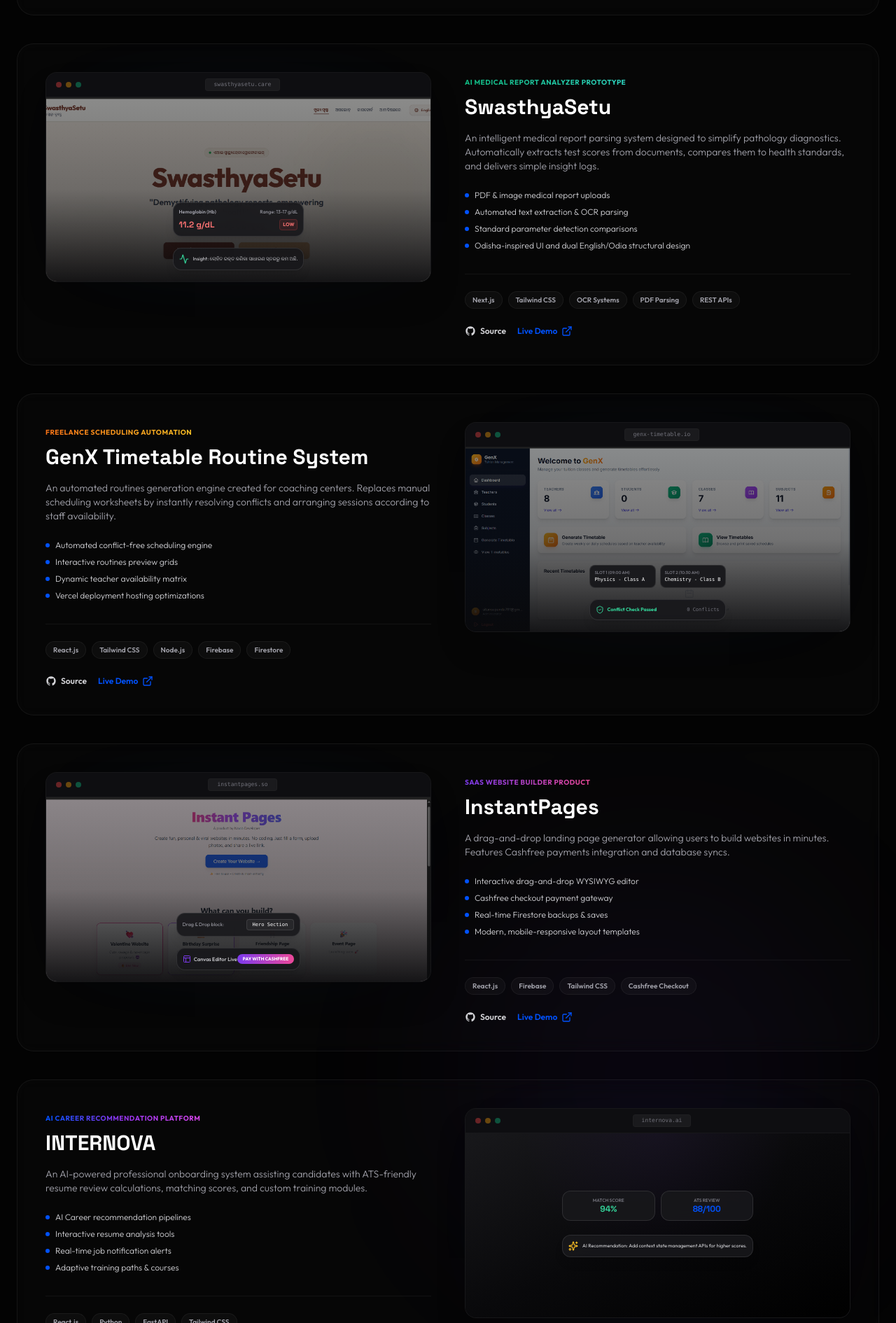
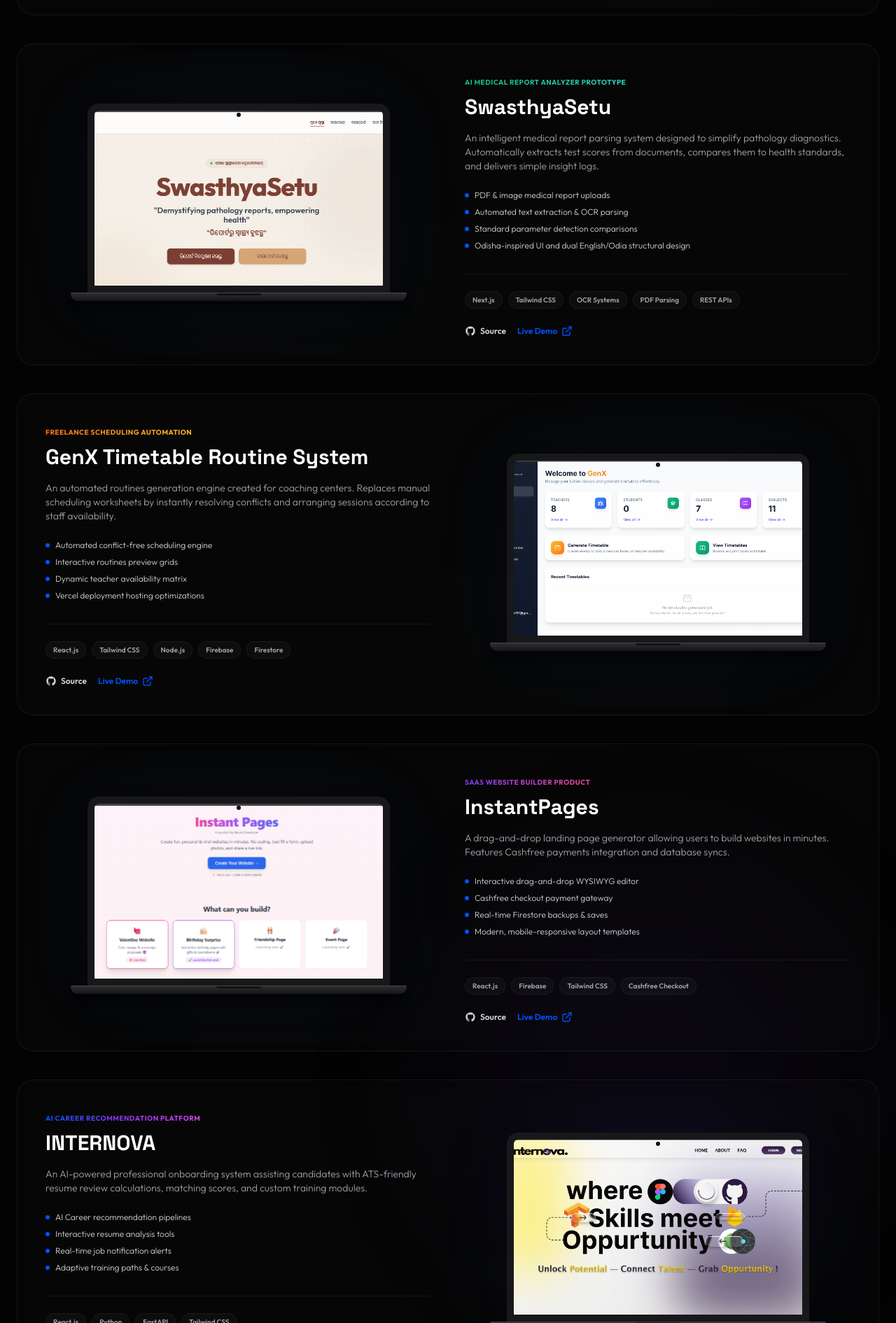
Before and after one commit to hellossp/portfolio, a React (Vite) app: page / in a window 1280 px wide. Shown: the part 2850-4740 px from the top of the page at 70% size. Built offline with nearby package versions, Linux system fonts and the light colour scheme.

Commit message:
feat: implement high-fidelity laptop device mockups for all projects and integrate internova screenshot

```diff
--- a/src/components/Projects.jsx
+++ b/src/components/Projects.jsx
@@ -1,6 +1,6 @@
 import { useState, useRef } from 'react';
 import { motion } from 'framer-motion';
-import { ExternalLink, Sparkles, Layout, ShieldCheck, FileText, Calendar, Clock, Database, Activity } from 'lucide-react';
+import { ExternalLink } from 'lucide-react';
 
 const GithubIcon = (props) => (
   <svg viewBox="0 0 24 24" fill="currentColor" {...props}>
@@ -8,45 +8,37 @@
   </svg>
 );
 
-const DeviceMockup = ({ screenshot, url, children }) => {
+const LaptopMockup = ({ screenshot }) => {
   return (
-    <div className="w-full h-full bg-zinc-950 border border-white/[0.06] rounded-2xl overflow-hidden shadow-2xl relative flex flex-col group/device transition-all duration-500 hover:border-white/[0.12] hover:shadow-zinc-900/50 select-none">
-      {/* Browser Header */}
-      <div className="flex items-center justify-between px-3.5 py-2 bg-zinc-900/40 border-b border-white/[0.04] shrink-0 z-10">
-        <div className="flex space-x-1.5">
-          <span className="w-2 h-2 rounded-full bg-red-500/40" />
-          <span className="w-2 h-2 rounded-full bg-amber-500/40" />
-          <span className="w-2 h-2 rounded-full bg-emerald-500/40" />
+    <div className="w-full max-w-[460px] lg:max-w-[480px] mx-auto flex flex-col items-center select-none group/laptop">
+      {/* Laptop Screen / Display Lid */}
+      <div className="w-[90%] aspect-[1.6/1] bg-[#0a0a0b] border-[10px] border-[#18181b] rounded-t-2xl shadow-2xl relative flex flex-col overflow-hidden transition-all duration-500 group-hover/laptop:border-[#27272a]">
+
+        {/* Web Camera Sensor */}
+        <div className="absolute top-[3px] left-1/2 -translate-x-1/2 w-1.5 h-1.5 rounded-full bg-black border border-white/5 flex items-center justify-center z-20">
+          <div className="w-0.5 h-0.5 rounded-full bg-blue-900/60" />
         </div>
-        <div className="text-[8px] font-mono text-zinc-500 bg-white/5 px-3 py-0.5 rounded border border-white/[0.02] max-w-[140px] truncate">
-          {url}
+
+        {/* Display Screen */}
+        <div className="flex-1 relative w-full h-full overflow-hidden bg-zinc-950">
+          <img
+            src={screenshot}
+            alt="App Display UI"
+            className="w-full h-full object-cover object-top transition-transform duration-700 ease-out group-hover/laptop:scale-105"
+          />
+          {/* Subtle screen glare/reflection */}
+          <div className="absolute inset-0 bg-gradient-to-tr from-transparent via-white/[0.03] to-transparent pointer-events-none z-10" />
         </div>
-        <div className="w-6" />
       </div>
 
-      {/* Screen Frame */}
-      <div className="flex-1 relative overflow-hidden bg-zinc-950 flex items-center justify-center min-h-0">
-        {screenshot ? (
-          <div className="absolute inset-0 w-full h-full overflow-hidden">
-            <img
-              src={screenshot}
-              alt="App UI Screenshot"
-              className="w-full h-full object-cover object-top transition-transform duration-700 ease-out group-hover/device:scale-105 filter brightness-[0.55] group-hover/device:brightness-[0.75]"
-            />
-            {/* Dark gradient overlay */}
-            <div className="absolute inset-0 bg-gradient-to-t from-zinc-950/90 via-zinc-950/20 to-transparent pointer-events-none" />
-          </div>
-        ) : (
-          <div className="absolute inset-0 bg-gradient-to-br from-zinc-900 via-zinc-950 to-black flex items-center justify-center p-4">
-            <div className="absolute inset-0 bg-[radial-gradient(ellipse_at_top,rgba(124,58,237,0.06),transparent_50%)]" />
-          </div>
-        )}
+      {/* Laptop Keyboard Base & Hinge */}
+      <div className="w-full h-[12px] bg-gradient-to-b from-[#2d2d30] to-[#18181b] rounded-t-[2px] rounded-b-[12px] border-t border-[#464649] relative shadow-lg">
+        {/* Front Opening Notch */}
+        <div className="absolute top-0 left-1/2 -translate-x-1/2 w-16 h-[3px] bg-[#121214] rounded-b-[3px]" />
+      </div>
 
-        {/* Floating details / widgets */}
-        <div className="relative w-full h-full p-4 flex flex-col justify-end z-10 min-h-0">
-          {children}
-        </div>
-      </div>
+      {/* Shadow base depth */}
+      <div className="w-[94%] h-[6px] bg-black/40 rounded-full blur-[4px] mt-[1px] transition-all duration-500 group-hover/laptop:w-[96%] group-hover/laptop:bg-black/60" />
     </div>
   );
 };
@@ -66,30 +58,7 @@
       'Task verification & cloud file backups',
       'Granular dashboards for employees and administrators'
     ],
-    mockup: (
-      <DeviceMockup screenshot="/projects/workforce.png" url="workforce-review.io">
-        <div className="space-y-2 max-w-[90%] mx-auto mb-1">
-          {/* Punch Card Status */}
-          <div className="bg-zinc-900/90 border border-white/10 p-2 rounded-xl backdrop-blur-md shadow-lg transform -translate-y-1 group-hover/device:translate-y-[-6px] transition-transform duration-500">
-            <div className="flex items-center justify-between text-[8px]">
-              <div className="flex items-center space-x-1.5">
-                <span className="w-1.5 h-1.5 rounded-full bg-emerald-400 animate-pulse" />
-                <span className="font-bold text-emerald-400 font-mono">PUNCHED IN</span>
-              </div>
-              <span className="text-zinc-500 font-mono text-[7px]">Active Shift</span>
-            </div>
-          </div>
-          {/* Deliverable Badge */}
-          <div className="bg-zinc-900/90 border border-white/10 p-2 rounded-xl backdrop-blur-md shadow-lg transform translate-y-1 group-hover/device:translate-y-0 transition-transform duration-500 text-[8px] space-y-1.5">
-            <span className="text-zinc-400 font-semibold block text-[7px] uppercase tracking-wide">Recent Upload</span>
-            <div className="flex justify-between border-b border-white/5 pb-1">
-              <span className="text-zinc-300">Firebase_Listener_Fix.js</span>
-              <span className="text-emerald-400 font-medium font-mono text-[7px]">VERIFIED</span>
-            </div>
-          </div>
-        </div>
-      </DeviceMockup>
-    )
+    screenshot: '/projects/workforce.png'
   },
   {
     title: 'SwasthyaSetu',
@@ -105,28 +74,7 @@
       'Standard parameter detection comparisons',
       'Odisha-inspired UI and dual English/Odia structural design'
     ],
-    mockup: (
-      <DeviceMockup screenshot="/projects/swasthyasetu.png" url="swasthyasetu.care">
-        <div className="space-y-2 max-w-[90%] mx-auto mb-1">
-          <div className="bg-zinc-900/90 border border-white/10 p-2 rounded-xl backdrop-blur-md shadow-lg transform -translate-y-1 group-hover/device:translate-y-[-6px] transition-transform duration-500 space-y-1">
-            <div className="flex justify-between items-center text-[7px] text-zinc-400">
-              <span className="font-semibold">Hemoglobin (Hb)</span>
-              <span>Range: 13-17 g/dL</span>
-            </div>
-            <div className="flex justify-between items-center">
-              <span className="text-xs font-bold text-red-400 font-display">11.2 g/dL</span>
-              <span className="px-1 py-0.5 rounded bg-red-500/10 border border-red-500/20 text-red-400 text-[7px] font-bold">LOW</span>
-            </div>
-          </div>
-          <div className="bg-zinc-900/90 border border-white/10 p-2 rounded-xl backdrop-blur-md shadow-lg transform translate-y-1 group-hover/device:translate-y-0 transition-transform duration-500 flex items-center space-x-1.5">
-            <Activity className="w-3.5 h-3.5 text-emerald-400 shrink-0" />
-            <span className="text-[7px] text-zinc-300 leading-tight">
-              Insight: ଲୋହିତ ରକ୍ତ କଣିକା ସାଧାରଣ ସ୍ତରରୁ କମ ଅଛି.
-            </span>
-          </div>
-        </div>
-      </DeviceMockup>
-    )
+    screenshot: '/projects/swasthyasetu.png'
   },
   {
     title: 'GenX Timetable Routine System',
@@ -142,29 +90,7 @@
       'Dynamic teacher availability matrix',
       'Vercel deployment hosting optimizations'
     ],
-    mockup: (
-      <DeviceMockup screenshot="/projects/genx.png" url="genx-timetable.io">
-        <div className="space-y-2 max-w-[90%] mx-auto mb-1">
-          <div className="grid grid-cols-2 gap-1.5 text-[7px] transform -translate-y-1 group-hover/device:translate-y-[-6px] transition-transform duration-500">
-            <div className="bg-zinc-900/95 border border-white/10 p-1.5 rounded-lg backdrop-blur-md">
-              <span className="text-zinc-500 block font-semibold text-[6px]">SLOT 1 (09:00 AM)</span>
-              <span className="text-white block font-mono font-medium">Physics - Class A</span>
-            </div>
-            <div className="bg-zinc-900/95 border border-white/10 p-1.5 rounded-lg backdrop-blur-md">
-              <span className="text-zinc-500 block font-semibold text-[6px]">SLOT 2 (10:30 AM)</span>
-              <span className="text-white block font-mono font-medium">Chemistry - Class B</span>
-            </div>
-          </div>
-          <div className="bg-zinc-900/90 border border-white/10 p-2 rounded-xl backdrop-blur-md shadow-lg transform translate-y-1 group-hover/device:translate-y-0 transition-transform duration-500 flex items-center justify-between text-[7px]">
-            <div className="flex items-center space-x-1">
-              <ShieldCheck className="w-3 h-3 text-emerald-400" />
-              <span className="text-emerald-400 font-bold">Conflict Check Passed</span>
-            </div>
-            <span className="text-zinc-500 font-mono">0 Conflicts</span>
-          </div>
-        </div>
-      </DeviceMockup>
-    )
+    screenshot: '/projects/genx.png'
   },
   {
     title: 'InstantPages',
@@ -180,25 +106,7 @@
       'Real-time Firestore backups & saves',
       'Modern, mobile-responsive layout templates'
     ],
-    mockup: (
-      <DeviceMockup screenshot="/projects/instantpages.png" url="instantpages.so">
-        <div className="space-y-2 max-w-[90%] mx-auto mb-1">
-          <div className="bg-zinc-900/90 border border-white/10 p-2 rounded-xl backdrop-blur-md shadow-lg transform -translate-y-1 group-hover/device:translate-y-[-6px] transition-transform duration-500 flex justify-between items-center text-[7px]">
-            <span className="text-zinc-400">Drag & Drop block:</span>
-            <div className="bg-white/5 border border-white/10 px-2 py-0.5 rounded text-white font-mono">Hero Section</div>
-          </div>
-          <div className="bg-zinc-900/90 border border-white/10 p-2 rounded-xl backdrop-blur-md shadow-lg transform translate-y-1 group-hover/device:translate-y-0 transition-transform duration-500 flex items-center justify-between text-[7.5px]">
-            <div className="flex items-center space-x-1">
-              <Layout className="w-3 h-3 text-accentPurple" />
-              <span className="text-zinc-300 font-medium">Canvas Editor Live</span>
-            </div>
-            <div className="bg-gradient-to-r from-accentPurple to-pink-500 text-white font-bold px-2 py-0.5 rounded-full text-[6.5px]">
-              PAY WITH CASHFREE
-            </div>
-          </div>
-        </div>
-      </DeviceMockup>
-    )
+    screenshot: '/projects/instantpages.png'
   },
   {
     title: 'INTERNOVA',
@@ -214,29 +122,7 @@
       'Real-time job notification alerts',
       'Adaptive training paths & courses'
     ],
-    mockup: (
-      <DeviceMockup screenshot={null} url="internova.ai">
-        <div className="space-y-3 max-w-[90%] mx-auto mb-1 h-full flex flex-col justify-center">
-          <div className="grid grid-cols-2 gap-2 text-center text-[7.5px] transform -translate-y-1 group-hover/device:translate-y-[-6px] transition-transform duration-500">
-            <div className="bg-zinc-900/90 border border-white/10 p-2 rounded-xl backdrop-blur-md">
-              <span className="text-zinc-500 uppercase block font-semibold text-[6.5px]">Match Score</span>
-              <span className="text-xs font-bold text-emerald-400 font-display">94%</span>
-            </div>
-            <div className="bg-zinc-900/90 border border-white/10 p-2 rounded-xl backdrop-blur-md">
-              <span className="text-zinc-500 uppercase block font-semibold text-[6.5px]">ATS Review</span>
-              <span className="text-xs font-bold text-accentBlue font-display">88/100</span>
-            </div>
-          </div>
-
-          <div className="bg-zinc-900/90 border border-white/10 p-2 rounded-xl backdrop-blur-md shadow-lg transform translate-y-1 group-hover/device:translate-y-0 transition-transform duration-500 flex items-center space-x-1.5">
-            <Sparkles className="w-3.5 h-3.5 text-amber-400 shrink-0" />
-            <span className="text-[7px] text-zinc-300 leading-tight">
-              AI Recommendation: Add context state management APIs for higher scores.
-            </span>
-          </div>
-        </div>
-      </DeviceMockup>
-    )
+    screenshot: '/projects/internova.png'
   }
 ];
 
@@ -343,9 +229,9 @@
       </div>
 
       {/* Visual Mockup Canvas */}
-      <div className={`flex-1 h-[260px] md:h-[300px] flex items-center justify-center order-1 ${isEven ? 'lg:order-2' : 'lg:order-1'} group-hover:scale-[1.01] transition-transform duration-500 relative`}>
-        <div className="absolute inset-0 bg-radial-glow blur-2xl opacity-40 group-hover:opacity-75 transition-opacity duration-500" />
-        {project.mockup}
+      <div className={`flex-1 flex items-center justify-center order-1 ${isEven ? 'lg:order-2' : 'lg:order-1'} group-hover:scale-[1.01] transition-transform duration-500 relative py-6`}>
+        <div className="absolute inset-0 bg-radial-glow blur-2xl opacity-40 group-hover:opacity-75 transition-opacity duration-500 pointer-events-none" />
+        <LaptopMockup screenshot={project.screenshot} />
       </div>
 
     </motion.div>
```
Also changed, not shown: public/projects/internova.png (added).
